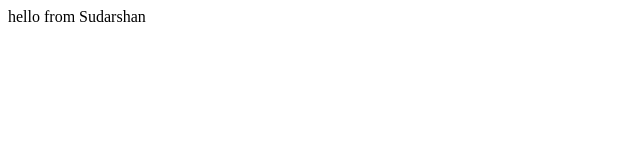
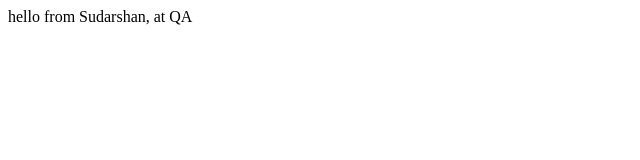
Before and after one commit to cloudseclbg/gitdemo, a plain HTML site: page index.html in a window 1280 px wide. Shown: the full height of the page, 0-640 px from the left. Drawn offline with Linux system fonts and the light colour scheme.

Commit message:
added text

```diff
--- a/index.html
+++ b/index.html
@@ -7,6 +7,6 @@
     <title>Document</title>
 </head>
 <body>
-    hello from Sudarshan
+    hello from Sudarshan, at QA
 </body>
 </html>
```
